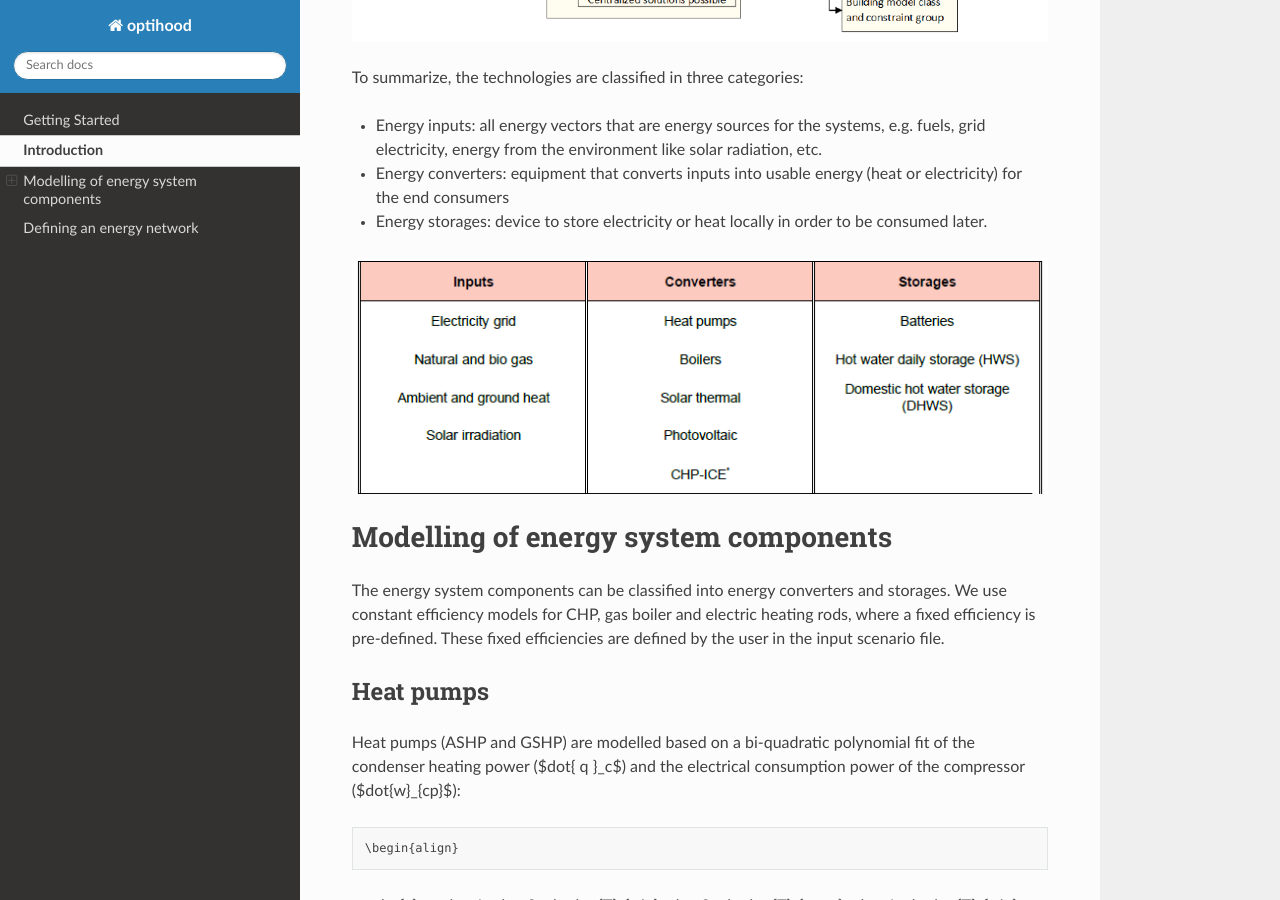
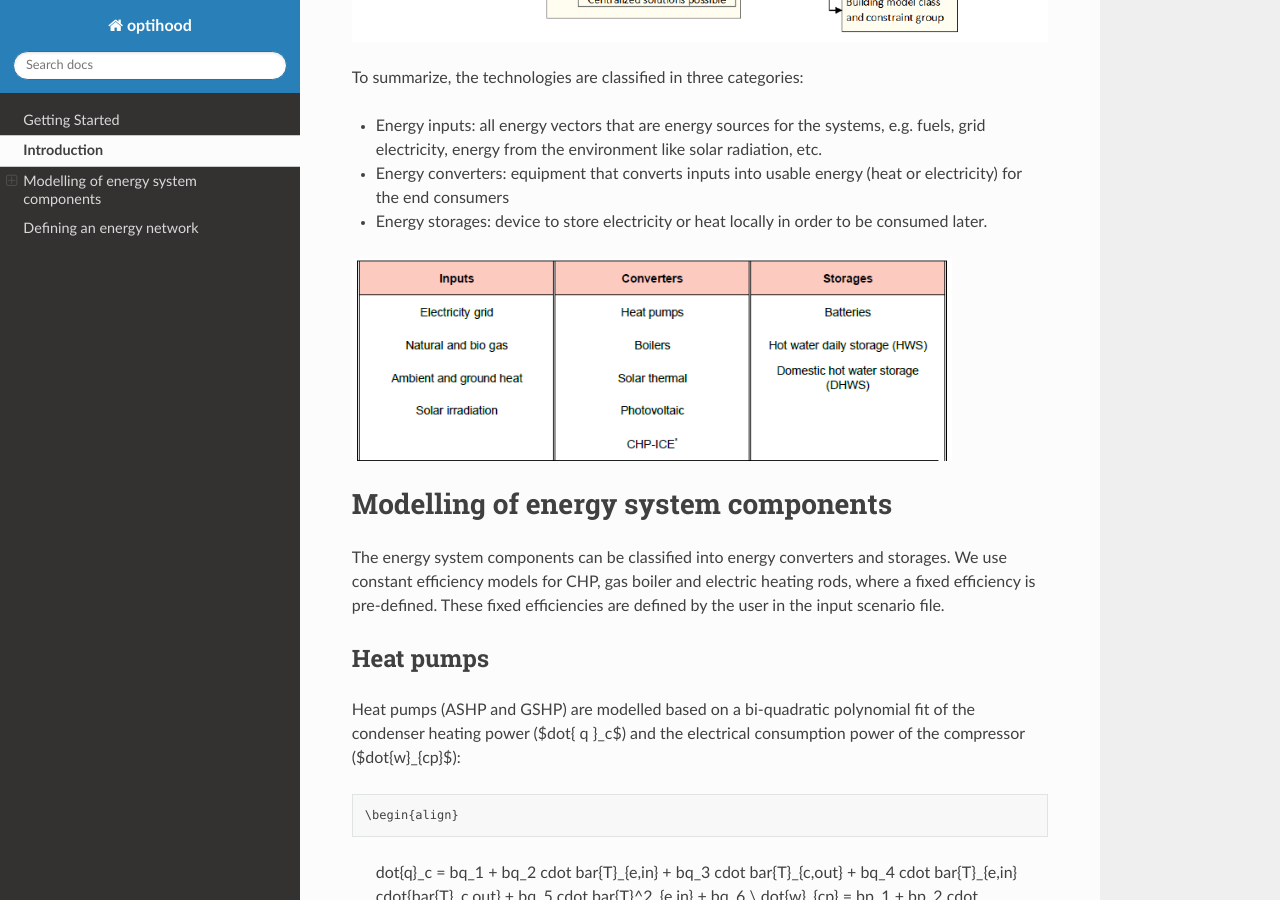
Before and after one commit to SPF-OST/optihood, a Sphinx documentation site: the page built from docs/guide/energy_system_component_models.rst, in a window 1280 px wide and 900 px high, scrolled down 842 px. Built offline with Sphinx 7.4.7 and the Read the Docs theme 2.0.0, drawn with Linux system fonts in a browser that asks for light colours; pages that are not in the unit, such as notebooks, are missing from menus.

Commit message:
Update energy_system_component_models.rst

```diff
--- a/docs/guide/energy_system_component_models.rst
+++ b/docs/guide/energy_system_component_models.rst
@@ -20,7 +20,7 @@
 - Energy storages: device to store electricity or heat locally in order to be consumed later.
 
 .. image:: ./resources/energy_types.png
-      :width: 800
+      :width: 600
       :alt: energy_types
 
 
@@ -50,14 +50,14 @@
 Table 1: Parameters, inputs and outputs of heat pump model.
 
 .. image:: ./resources/HP_model_param.png
-      :width: 800
+      :width: 600
       :alt: HP_model_param
 
 
 Polynomial fit analysis for heat pump model
 
 .. image:: ./resources/R410A-predict-Cop-1.png
-      :width: 800
+      :width: 600
       :alt: R410A-predict-Cop
 Figure 1: Typical coefficient of performance map (COP) for a R410A heat pump obtained using the two equations above.
 
@@ -105,7 +105,7 @@
 Table 3: Fitted coefficients for the HP08L-M-BC air/water heat pump using the two equations above.
 
 .. image:: ./resources/HP_table3.png
-      :width: 800
+      :width: 600
       :alt: HP_table3
 
 .. image:: ./resources/HP08L-M-BC-COP-1.png
@@ -145,7 +145,7 @@
 Table 5: Fitted coefficients for the ProDomo13-R410A brine/water heat pump using the two equations above.
 
 .. image:: ./resources/HP_table5.png
-      :width: 800
+      :width: 600
       :alt: HP_table5
 
 Other energy systems
```
